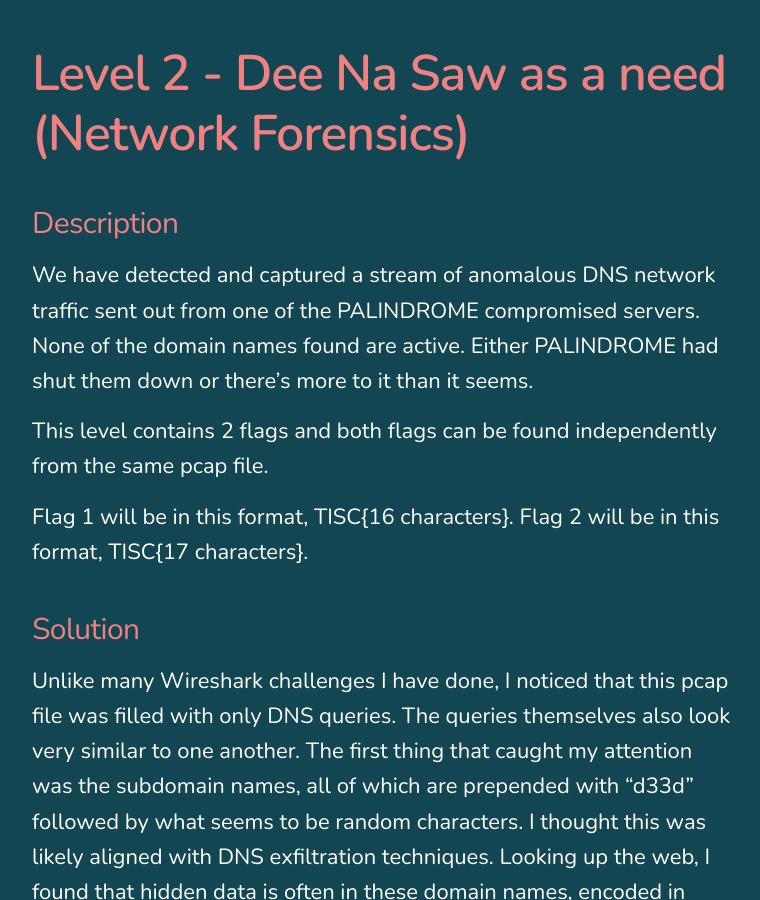
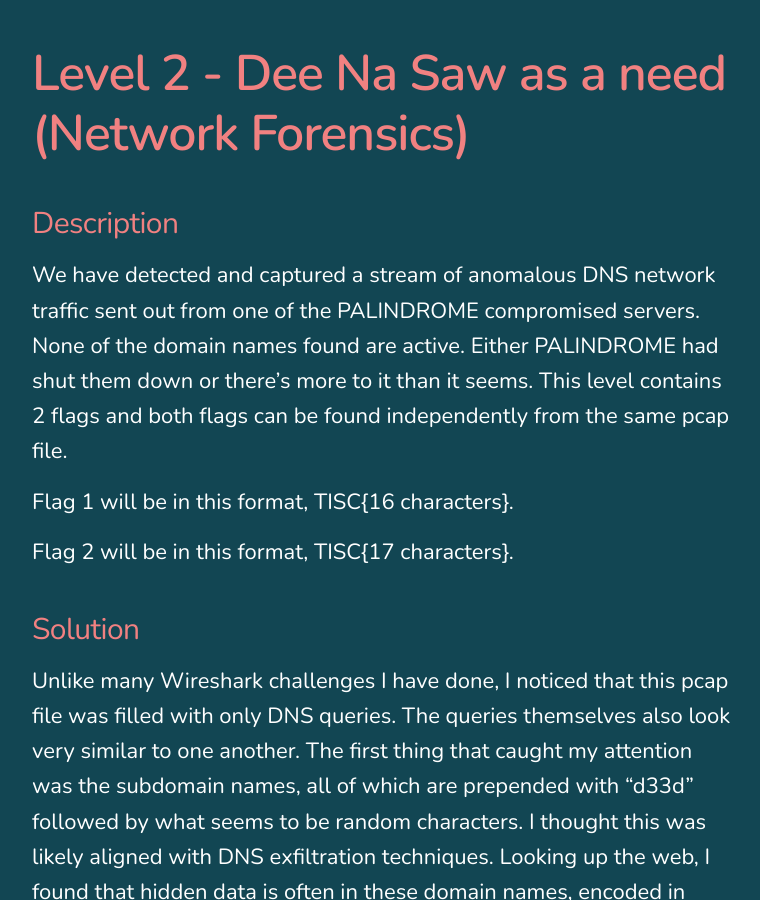
Before and after one commit to jxrrelo/jxrrelo.github.io, a Jekyll site: the page built from _posts/2021-03-01-title3.md, in a window 1280 px wide and 900 px high, scrolled down 1241 px. Shown: the whole window, without its empty margins (258-1018 px from the left). Built offline with Jekyll 4.4.1, drawn with Linux system fonts in a browser that asks for light colours; nearby versions of some CDN libraries; part of the change alters nothing that is shown.

```diff
--- a/_posts/2021-03-01-title3.md
+++ b/_posts/2021-03-01-title3.md
@@ -1,10 +1,12 @@
 ---
-title: 'TISC CTF 2021'
+title: "TISC CTF 2021"
 date: 2021-11-15 00:00:00+0800
-excerpt: 'The InfoSecurity Challenge (TISC), by Centre for Strategic Infocomm Technologies (CSIT)'
+excerpt: "The InfoSecurity Challenge (TISC), by Centre for Strategic Infocomm Technologies (CSIT)"
 comments: false
 ---
+
 ## Introduction
+
 29 Oct 2021 (2100H) - 14 Nov 2021 (2100H)
 
 TISC is an online challenge organised by CSIT since 2020. It provides opportunities for interested Singaporeans to put their cybersecurity and programming skills to the test by solving challenging puzzles against the clock. There are 10 levels of challenges. Participants who complete 8 levels of challenges and above stand a chance to win cash prizes up to $30,000. Top 30 participants will also be awarded with a mischievously modified Arduino board that can be defused...?! How cool is that!
@@ -12,16 +14,20 @@ TISC is an online challenge organised by CSIT since 2020. It provides opportunit
 Level 1 consisted of 12 challenges, 9 of which required me to download the .ova image provided. These challenges revolve around finding hidden files, local drives, browsing history, network logs, etc. The other 3 required basic steganography skills; analysing the metadata of images and audio wave analysis. I will be skipping the write ups for these as they were pretty straightforward.
 
 ## Level 2 - Dee Na Saw as a need (Network Forensics)
+
 ### Description
-We have detected and captured a stream of anomalous DNS network traffic sent out from one of the PALINDROME compromised servers. None of the domain names found are active. Either PALINDROME had shut them down or there's more to it than it seems.
 
-This level contains 2 flags and both flags can be found independently from the same pcap file.
+We have detected and captured a stream of anomalous DNS network traffic sent out from one of the PALINDROME compromised servers. None of the domain names found are active. Either PALINDROME had shut them down or there's more to it than it seems. This level contains 2 flags and both flags can be found independently from the same pcap file.
 
 Flag 1 will be in this format, TISC{16 characters}.
+
 Flag 2 will be in this format, TISC{17 characters}.
 
 ### Solution
+
 Unlike many Wireshark challenges I have done, I noticed that this pcap file was filled with only DNS queries. The queries themselves also look very similar to one another. The first thing that caught my attention was the subdomain names, all of which are prepended with "d33d" followed by what seems to be random characters. I thought this was likely aligned with DNS exfiltration techniques. Looking up the web, I found that hidden data is often in these domain names, encoded in base64.
+
+![traffic.pcap](/images/tisc-2.png)
 
 I used the following command to extract all the domain names:
 
@@ -40,4 +46,5 @@ Flag 1: `TISC{1iv3_n0t_0n_3vi1}`
 Flag 2: `TISC{n3vEr_0dd_0r_Ev3n}`
 
 ## Conclusion
+
 Despite not being able to be part of the prize pool this time, I managed to finish in the 58th out of 600 participants which I am proud of. More importantly, this CTF being heavily focused on Forensics have helped me to sharpen my skills in that area, something which I rarely meddle with. Don't particularly fancy level-unlocks CTFs but still a great experience overall. Kudos to the organising committee!
```
Also changed, not shown: images/social.jpg (deleted), images/tisc-2.png (added).
